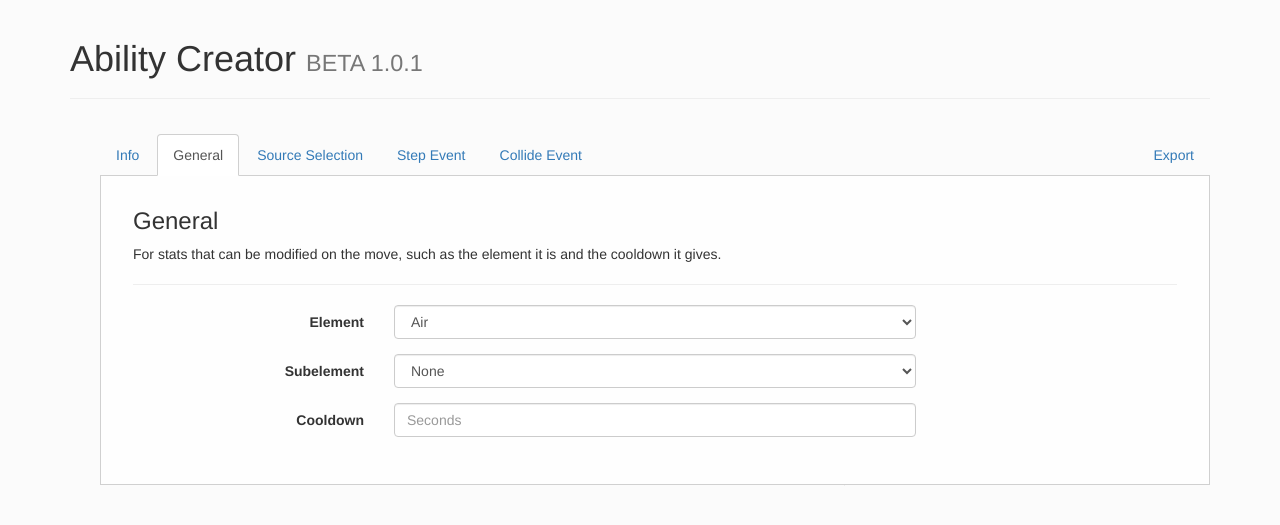
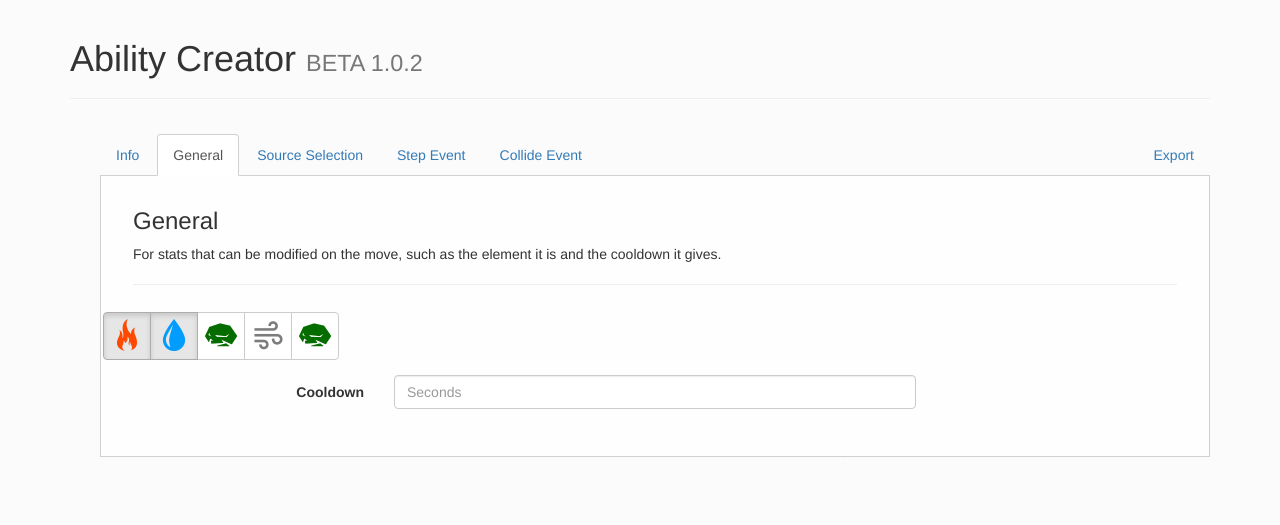
Before and after one commit to StrangeOne101/StrangeOne101.github.io, a PHP site: page /abilitycreator/start.html in a window 1280 px wide, after a click on "General". Shown: the part 51-576 px from the top of the page. Run offline with PHP 8.4, Linux system fonts and the light colour scheme; some libraries are stand-ins or nearby versions.

Commit message:
Beta 1.0.2 Update
• Added some old code
• Added content to the general tab
• Added old element and subelement fields to general tab (but hidden)
• Implementing new element system

```diff
--- a/abilitycreator/ac.css
+++ b/abilitycreator/ac.css
@@ -48,6 +48,14 @@ padding-left: 0px;
 padding-right: 0px;
 }
 
+.element-selector {
+	width: 48px;
+	height: 48px;
+	display: inline-block;
+	padding-left: 0px;
+	padding-right: 0px;
+}
+
 .activeitem {
 	background-color: #E9E9E9;
 	font-weight: bold;
--- a/abilitycreator/beta.js
+++ b/abilitycreator/beta.js
@@ -0,0 +1,14 @@
+acversion = "Beta 1.0.2"
+
+
+/**Returns the subelements in a list depending on the index of the element passed. Air is 0,
+ * Earth is 1, Fire is 2, Water is 3, Chi is 4 and Avatar is 5*/
+function getSubs(elementValue) {
+	if (elementValue == "0") return ["None", "Flight", "Spiritual Projection"];
+	if (elementValue == "1") return ["None", "Sand", "Metal", "Lava"];
+	if (elementValue == "2") return ["None", "Lightning", "Combustion"];
+	if (elementValue == "3") return ["None", "Ice", "Plant", "Blood", "Healing"];
+	if (elementValue == "4") return ["None"];
+	if (elementValue == "5") return ["Yes", "No"];
+	return null;
+}
--- /dev/null
+++ b/abilitycreator/ready.js
@@ -0,0 +1,26 @@
+$(document).ready(function() {
+
+	$("#globalVersion").text(acversion.toUpperCase());
+
+	$("#id_element").change(function() {
+		var v = $("#id_element")[0].value;
+		if (v == "5") {
+			$("#id_subelement").html('<option value="0">Yes</option><option value="1">No</option>');
+			$("#id_element_option").html("Require Avatar");
+		} else {
+			var s = "";
+			for (var i = 0; i < getSubs(v).length; i += 1) {
+				s = s + "<option value=\"" + i + "\">" + getSubs(v)[i] + "</option>";
+			}
+			$("#id_subelement").html(s);
+			$("#id_element_option").html("Subelement");
+		}
+	});
+
+	$('[data-toggle="tooltip"]').tooltip();
+	$('[rel="tooltip"]').tooltip();
+	$("span").tooltip({
+		   placement: "bottom"
+	 });
+
+});
--- a/abilitycreator/start.html
+++ b/abilitycreator/start.html
@@ -26,6 +26,8 @@
   	<!--  <script src="code.js" type='text/javascript'></script> These are commented out for now because the AC is being overhauled
   	<script src="save.js" type='text/javascript'></script>
   	<script src="export.js" type='text/javascript'></script>-->
+  	<script src="beta.js" type='text/javascript'></script>
+  	<script src="ready.js" type='text/javascript'></script>
     <!-- Custom CSS -->
     <link href="http://strangeone101.github.io/css/one-page-wonder.css" rel="stylesheet">
 
@@ -148,7 +150,7 @@
     						<p>For stats that can be modified on the move, such as the element it is and the cooldown it gives.</p>
     						<hr>
     						<div class="row">
-	    						<div class='form-group'>
+	    						<div class='form-group hidden'>
 	           	  					<label class="control-label col-lg-3" for="id_element">Element</label>
 	           	  					<div class="col-lg-6">
 	           	    					<select class='form-control' id='id_element'>
@@ -161,7 +163,7 @@
 	           	    					</select>
 	           	  					</div>
 	           					</div>
-	           					<div class='form-group'>
+	           					<div class='form-group hidden'>
 					           	  	<label class="control-label col-lg-3" for="id_subelement" id="id_element_option">Subelement</label>
 					           	  	<div class="col-lg-6">
 					           	    	<select class='form-control' id='id_subelement'>
@@ -170,6 +172,33 @@
 						             	  	<option value="2">Spiritual Projection</option>
 						           	    </select>
 					           	  	</div>
+					           	</div>
+					           	<div>
+					           		<div class='form-group centered-block'>
+              							<div class="btn-group control-label" data-toggle="buttons" id="particlesgroup">
+                							<label class="element-selector btn btn-default radio-inline-btn active" id="element_fire">
+           	      								<input type="radio" value="0" class="btn btn-default">
+           	      								<img src="img/textures/fire.png" width="32px" height="32px"><br>
+           	    							</label>
+           	    							<label class="element-selector btn btn-default radio-inline-btn active" id="element_water">
+           	      								<input type="radio" value="1" class="btn btn-default">
+           	      								<img src="img/textures/water.png" width="32px" height="32px"><br>
+           	    							</label>
+           	    							<label class="element-selector btn btn-default radio-inline-btn" id="element_earth" >
+							           	     	<input type="radio" value="2" class="btn btn-default">
+							           	      	<img src="img/textures/earth2.png" width="32px" height="32px"><br>
+							           	    </label>
+							           	    <label class="element-selector btn btn-default radio-inline-btn" id="element_air" >
+							           	     	<input type="radio" value="3" class="btn btn-default">
+							           	      	<img src="img/textures/air.png" width="32px" height="32px"><br>
+							           	    </label>
+							           	    <label class="element-selector btn btn-default radio-inline-btn" id="element_chi" >
+							           	     	<input type="radio" value="2" class="btn btn-default">
+							           	      	<img src="img/textures/earth2.png" width="32px" height="32px"><br>
+							           	    </label>
+							           	</div>
+							        </div>
+
 					           	</div>
 					           	<div class='form-group'>
 					           	  	<label class="control-label col-lg-3" for="id_cooldown">Cooldown</label>
@@ -188,8 +217,10 @@
   							</div>
   						</div>
   						<div id="tab_step_event" class="tab-pane fade">
-    						<h3>Menu 2</h3>
-    						<p>Some content in menu 2.</p>
+    						<h3>Step Event</h3>
+    						<p>This is where you can add a sequence of events that are to be executed every tick (every 0.05 seconds OR 1 second for every 20 ticks). This should be used to display things like particles, etc.</p>
+  							<hr>
+
   						</div>
   						<div id="tab_collide_event" class="tab-pane fade">
     						<h3>Menu 2</h3>
```
Also changed, not shown: abilitycreator/img/textures/air.png (added), abilitycreator/img/textures/earth.png (added), abilitycreator/img/textures/earth1.png (added), abilitycreator/img/textures/earth2.png (added), abilitycreator/img/textures/fire.png (added), abilitycreator/img/textures/water.png (added).
